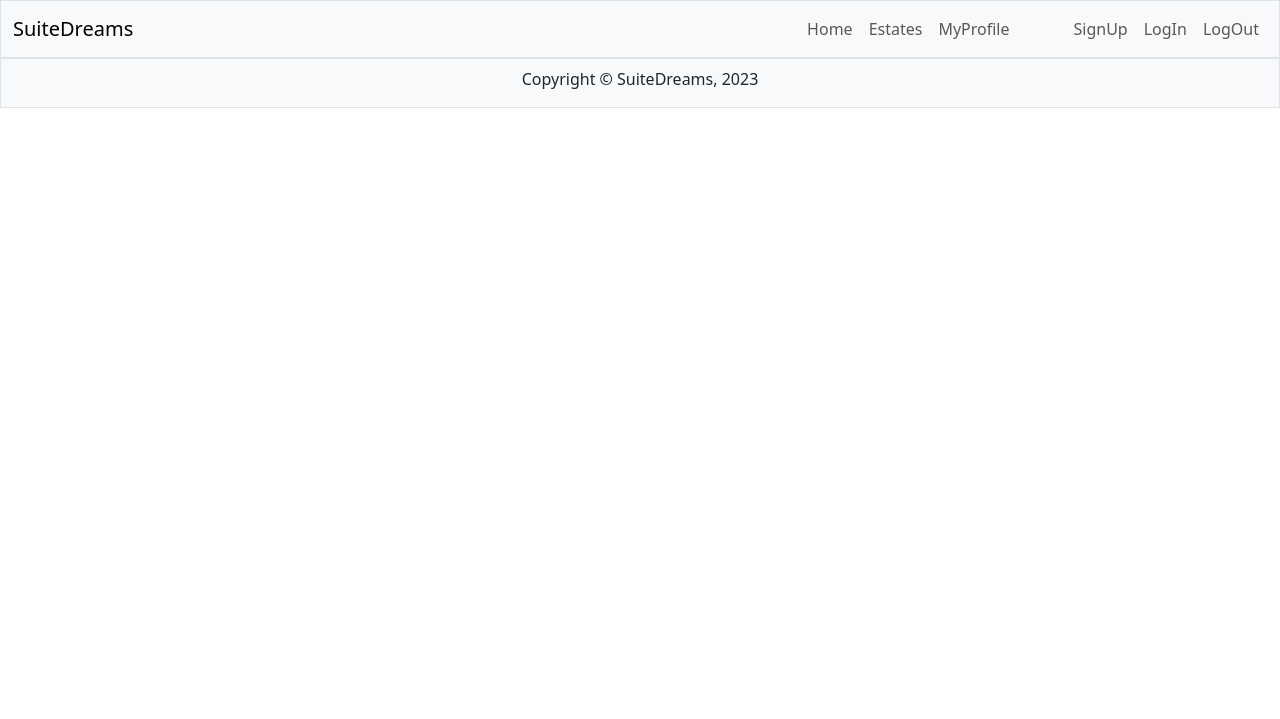
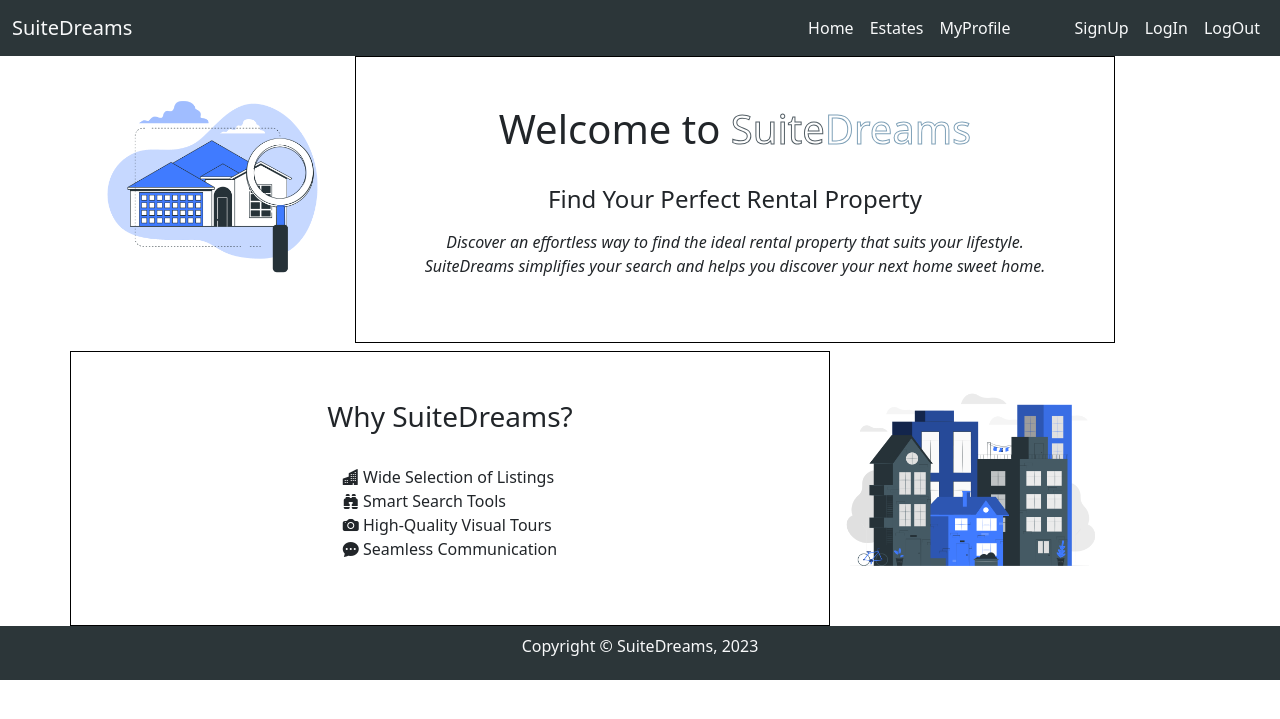
Before and after one commit to BlendiDedushi/SuiteDreams, a PHP site: page / in a window 1280 px wide. Shown: the top 719 px of the page. Run offline with PHP 8.4, Linux system fonts and the light colour scheme.

Commit message:
HomePage

```diff
--- /dev/null
+++ b/assets/css/style.css
@@ -0,0 +1,22 @@
+.suite {
+    color: black;
+    -webkit-text-fill-color: white;
+    -webkit-text-stroke-width: 1px;
+    -webkit-text-stroke-color: rgb(82, 93, 100);
+
+}
+
+.dreams {
+    color: black;
+    -webkit-text-fill-color: white;
+    -webkit-text-stroke-width: 1px;
+    -webkit-text-stroke-color: rgb(126, 160, 183);
+}
+
+header, footer{
+    background-color: #2C3639;
+}
+
+footer{
+    height: 6.7vh;
+}
--- a/includes/footer.php
+++ b/includes/footer.php
@@ -1,4 +1,4 @@
-<footer class="footer bg-secondary bg-light border">
+<footer class="background text-light">
     <div class="container d-flex justify-content-center">
         <p class="mt-2">Copyright &copy; SuiteDreams, <?= date('Y') ?></p>
     </div>
--- a/includes/header.php
+++ b/includes/header.php
@@ -6,27 +6,28 @@
     <title>SuiteDreams</title>
     <link href="https://cdn.jsdelivr.net/npm/bootstrap@5.3.2/dist/css/bootstrap.min.css" rel="stylesheet" integrity="sha384-T3c6CoIi6uLrA9TneNEoa7RxnatzjcDSCmG1MXxSR1GAsXEV/Dwwykc2MPK8M2HN" crossorigin="anonymous">
     <link rel="stylesheet" href="https://cdn.jsdelivr.net/npm/bootstrap-icons@1.11.1/font/bootstrap-icons.css">
+    <link rel="stylesheet" href="assets/css/style.css">
 </head>
 <body>
-<header>
-<nav class="navbar navbar-expand-lg bg-light border">
+<header class="background">
+<nav class="navbar navbar-expand-lg">
   <div class="container-fluid">
-    <a class="navbar-brand" href="#">SuiteDreams</a>
+    <a class="navbar-brand text-light" href="index.php">SuiteDreams</a>
     <button class="navbar-toggler" type="button" data-bs-toggle="collapse" data-bs-target="#navbarNavAltMarkup" aria-controls="navbarNavAltMarkup" aria-expanded="false" aria-label="Toggle navigation">
       <span class="navbar-toggler-icon"></span>
     </button>
     <div class="collapse navbar-collapse" id="navbarNavAltMarkup">
       <div class="navbar-nav ms-auto">
         <div class="navbar-nav mx-5">
-          <a class="nav-link" aria-current="page" href="index.php">Home</a>
-          <a class="nav-link" href="estates.php">Estates</a>
-          <a class="nav-link" href="profile.php">MyProfile</a>
+          <a class="nav-link text-light" aria-current="page" href="index.php">Home</a>
+          <a class="nav-link text-light" href="estates.php">Estates</a>
+          <a class="nav-link text-light" href="profile.php">MyProfile</a>
         </div>
 
         <div class="navbar-nav">
-          <a class="nav-link" href="register.php">SignUp</a>
-          <a class="nav-link" href="login.php">LogIn</a>
-          <a class="nav-link" href="?action=logout">LogOut</a>
+          <a class="nav-link text-light" href="register.php">SignUp</a>
+          <a class="nav-link text-light" href="login.php">LogIn</a>
+          <a class="nav-link text-light" href="?action=logout">LogOut</a>
         </div>
       </div>
     </div>
--- a/index.php
+++ b/index.php
@@ -1,3 +1,32 @@
 <?php include 'includes/header.php' ?>
 
+<main class="container d-flex flex-column gap-2">
+    <div class="row">
+        <div class="col-3">
+            <img class="img-fluid" src="assets/images/estate-search.png" alt="estate-search"/>
+        </div>
+        <div class="col-8 d-flex flex-column align-items-center p-5 border border-black">
+            <h1>Welcome to <span class="suite">Suite</span><span class="dreams">Dreams</span></h1>
+            <h4 class="mt-4">Find Your Perfect Rental Property</h4>
+            <p class="text-center mt-2 fst-italic">
+                Discover an effortless way to find the ideal rental property that suits your lifestyle.<br /> SuiteDreams  simplifies your search and helps you discover your next home sweet home.
+            </p>
+        </div>
+    </div>
+    <div class="row">
+        <div class="col-8 d-flex flex-column align-items-center justify-content-center p-5 border border-black">
+            <h3>Why SuiteDreams?</h3>
+            <ul class="list-unstyled mt-4">
+                <li><i class="bi bi-buildings-fill"></i> Wide Selection of Listings</li>
+                <li><i class="bi bi-binoculars-fill"></i> Smart Search Tools</li>
+                <li><i class="bi bi-camera-fill"></i> High-Quality Visual Tours</li>
+                <li><i class="bi bi-chat-dots-fill"></i> Seamless Communication</li>
+            </ul>
+        </div>
+        <div class="col-3">
+            <img class="img-fluid" src="assets/images/why-estate.png" alt="why-estate"/>
+        </div>
+    </div>
+</main>
+
 <?php include 'includes/footer.php' ?>
--- a/login.php
+++ b/login.php
@@ -0,0 +1,2 @@
+<?php include 'includes/header.php' ?>
+<?php include 'includes/footer.php' ?>
--- a/register.php
+++ b/register.php
@@ -0,0 +1,2 @@
+<?php include 'includes/header.php' ?>
+<?php include 'includes/footer.php' ?>
```
Also changed, not shown: assets/images/estate-search.png (added), assets/images/why-estate.png (added).
